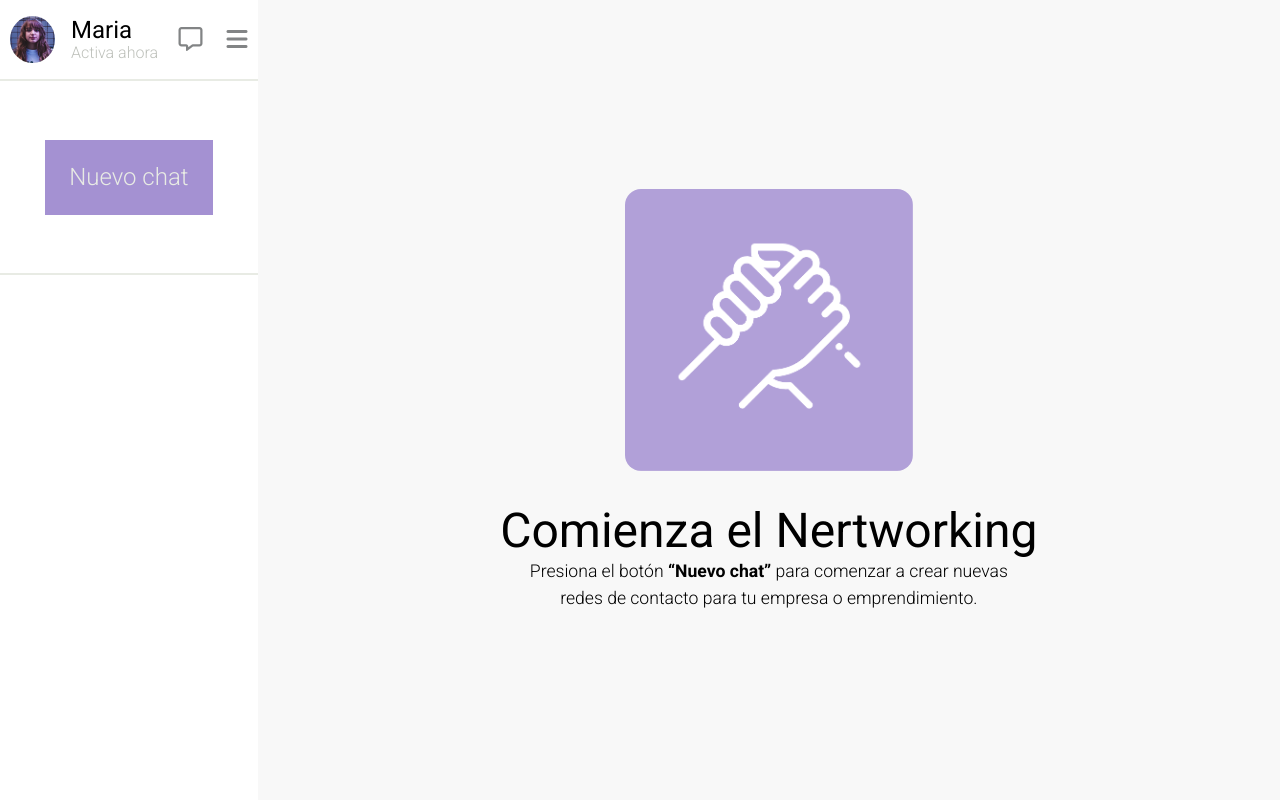
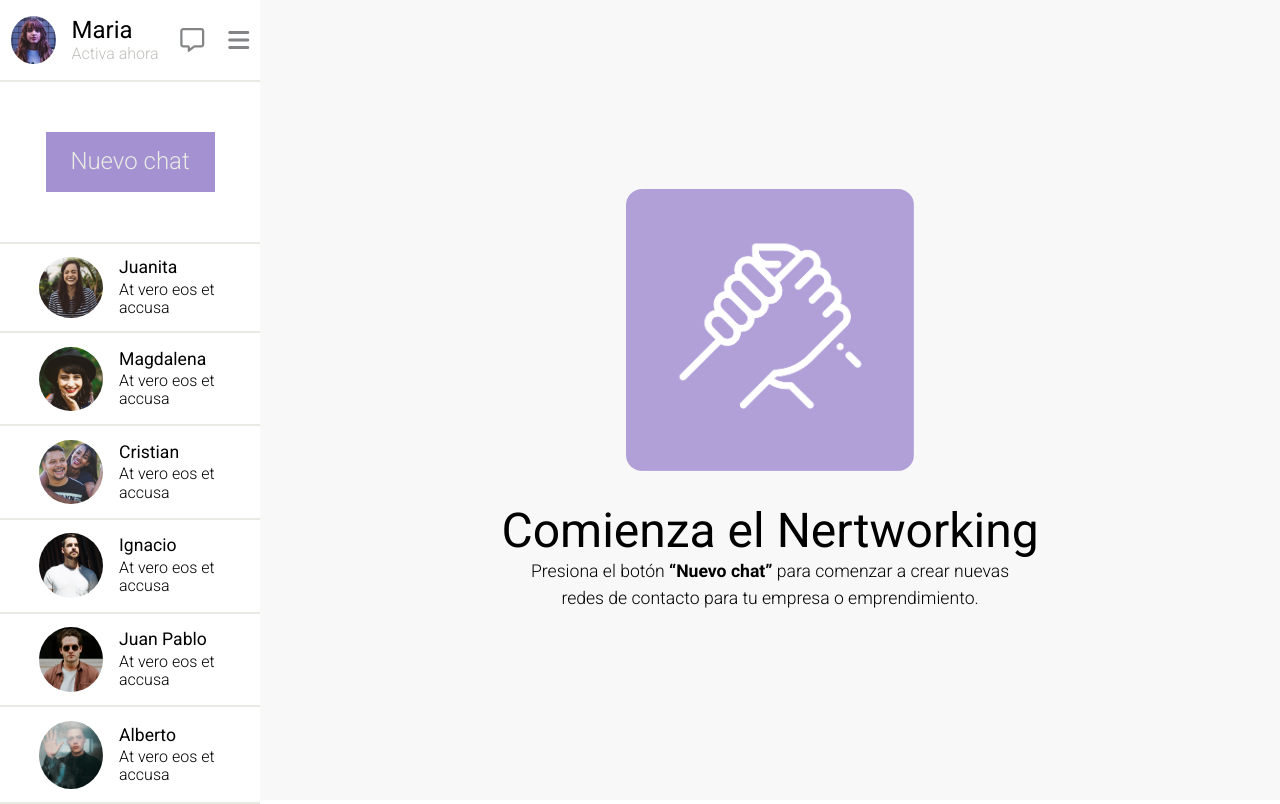
Before and after one commit to framirezj/ADL_desafio_flex, a plain HTML site: page index.html in a window 1280 px wide. Drawn offline with Linux system fonts and the light colour scheme.

Commit message:
created: lista de contactos

```diff
--- a/assets/css/styles.css
+++ b/assets/css/styles.css
@@ -4,7 +4,8 @@ html {
 }
 
 body {
-  height: 100%;
+  min-height: 100vh;
+  max-height: 100vh;
 }
 
 .roboto-light {
@@ -33,7 +34,8 @@ body {
 /* section contactos */
 .contactos {
   background-color: #fff;
-  flex-grow: 2;
+  flex-grow: 1;
+  flex-direction: column;
   /* border: 1px solid #bec1bb; */
 }
 
@@ -42,7 +44,7 @@ body {
   align-items: center;
   justify-content: space-around;
   border-bottom: 2px solid #E8EBE4;
-  padding: 1rem 0 1rem 0;
+  height: 10%;
 }
 
 .user{
@@ -88,19 +90,67 @@ body {
   display: flex;
   align-items: center;
   justify-content: center;
-  height: 12rem;
+  /* height: 8rem; */
   border-bottom: 2px solid #E8EBE4;
-
+  height: 20%;
 }
 
 .nuevo-chat button{
   background-color: #A491D2;
   color: #E8EBE4;
   width: 65%;
-  padding: 1.5rem 0 1.5rem 0;
+  padding: 1rem 0 1rem 0;
   text-align: center;
   font-size: 1.5rem;
   border: none;
+}
+
+/* LISTA DE CONTACTOS */
+
+.lista-contacto{
+  display: flex;
+  flex-direction: column;
+  height: 70%;
+}
+
+.contacto{
+  display: flex;
+  align-items: center;
+  justify-content: center;
+  border-bottom: 2px solid #E8EBE4;
+  flex-grow: 1;
+}
+
+.contacto-datos{
+  display: flex;
+  justify-content: start;
+  width: 70%;
+  gap: 1rem;
+}
+
+.contacto img{
+  border-radius: 50%;
+  width: 4rem;
+}
+
+.contacto p, .contacto h4{
+  margin: 0;
+}
+
+.contacto h4{
+  margin-bottom: 0.2rem;
+  font-size: 1.1rem;
+}
+
+.contacto-img, .contacto-nombre{
+  display: flex;
+  align-items: center;
+}
+
+.contacto-nombre{
+  flex-direction: column;
+  justify-content: center;
+  align-items: start;
 }
 
 
@@ -108,7 +158,7 @@ body {
 /* section mensajes */
 .mensajes {
   background-color: #f8f8f8;
-  flex-grow: 6;
+  flex-grow: 4;
   display: flex;
   flex-direction: column;
   justify-content: center;
--- a/index.html
+++ b/index.html
@@ -25,12 +25,9 @@
     <main class="app">
       <!-- CONTACTOS -->
       <section class="contactos">
-
         <!-- USER -->
         <div class="perfil">
-
           <div class="user">
-
             <div class="user-image">
               <img src="./assets/img/maria.jpg" alt="" />
             </div>
@@ -39,19 +36,115 @@
               <h4 class="roboto-regular">Maria</h4>
               <p class="roboto-light">Activa ahora</p>
             </div>
-
           </div>
 
           <div class="perfil-icons">
-            <i class="fa-regular fa-message fa-xl" style="color: #828485;"></i>
-            <i class="fa-solid fa-bars fa-xl" style="color: #828485;"></i>
+            <i class="fa-regular fa-message fa-xl" style="color: #828485"></i>
+            <i class="fa-solid fa-bars fa-xl" style="color: #828485"></i>
           </div>
         </div>
         <!-- NUEVO CHAT -->
-         <div class="nuevo-chat">
+        <div class="nuevo-chat">
           <button class="roboto-light">Nuevo chat</button>
-         </div>
+        </div>
+
+        <!-- Lista de contactos -->
+        <div class="lista-contacto">
+
+
+        <div class="contacto">
+          <div class="contacto-datos">
+            <div class="contacto-img">
+            <img
+              src="./assets/img/Screen Shot 2018-11-28 at 15.27.14.jpg"
+              alt=""
+            />
+          </div>
+            <div class="contacto-nombre">
+            <h4 class="roboto-regular">Juanita</h4>
+            <p class="roboto-light">At vero eos et accusa</p>
+            </div>
+          </div>
+        </div>
+
+        <div class="contacto">
+          <div class="contacto-datos">
+            <div class="contacto-img">
+            <img
+              src="./assets/img/Screen Shot 2018-11-28 at 15.28.04.jpg"
+              alt=""
+            />
+          </div>
+            <div class="contacto-nombre">
+            <h4 class="roboto-regular">Magdalena</h4>
+            <p class="roboto-light">At vero eos et accusa</p>
+            </div>
+          </div>
+        </div>
+
+        <div class="contacto">
+          <div class="contacto-datos">
+            <div class="contacto-img">
+            <img
+              src="./assets/img/Screen Shot 2018-11-28 at 15.28.30.jpg"
+              alt=""
+            />
+          </div>
+            <div class="contacto-nombre">
+            <h4 class="roboto-regular">Cristian</h4>
+            <p class="roboto-light">At vero eos et accusa</p>
+            </div>
+          </div>
+        </div>
+
+        <div class="contacto">
+          <div class="contacto-datos">
+            <div class="contacto-img">
+            <img
+              src="./assets/img/Screen Shot 2018-11-28 at 15.30.34.jpg"
+              alt=""
+            />
+          </div>
+            <div class="contacto-nombre">
+            <h4 class="roboto-regular">Ignacio</h4>
+            <p class="roboto-light">At vero eos et accusa</p>
+            </div>
+          </div>
+        </div>
+
+        <div class="contacto">
+          <div class="contacto-datos">
+            <div class="contacto-img">
+            <img
+              src="./assets/img/Screen Shot 2018-11-28 at 15.30.54.jpg"
+              alt=""
+            />
+          </div>
+            <div class="contacto-nombre">
+            <h4 class="roboto-regular">Juan Pablo</h4>
+            <p class="roboto-light">At vero eos et accusa</p>
+            </div>
+          </div>
+        </div>
+
+        <div class="contacto">
+          <div class="contacto-datos">
+            <div class="contacto-img">
+            <img
+              src="./assets/img/Screen Shot 2018-11-28 at 15.32.16.jpg"
+              alt=""
+            />
+          </div>
+            <div class="contacto-nombre">
+            <h4 class="roboto-regular">Alberto</h4>
+            <p class="roboto-light">At vero eos et accusa</p>
+            </div>
+          </div>
+        </div>
+      </div>
+
       </section>
+
       <!-- MENSAJES -->
       <section class="mensajes">
         <img src="./assets/img/hand.png" alt="" />
```
